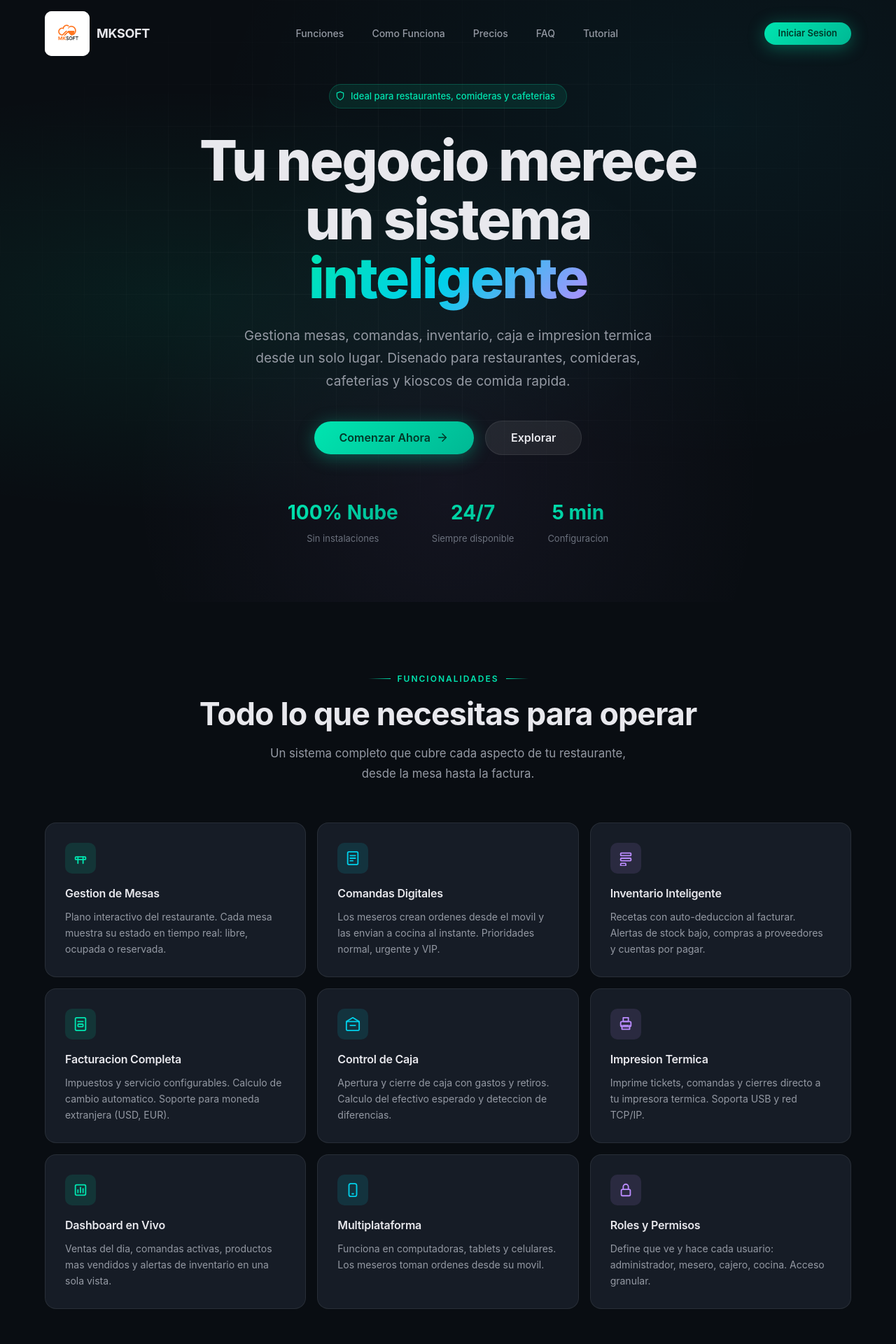
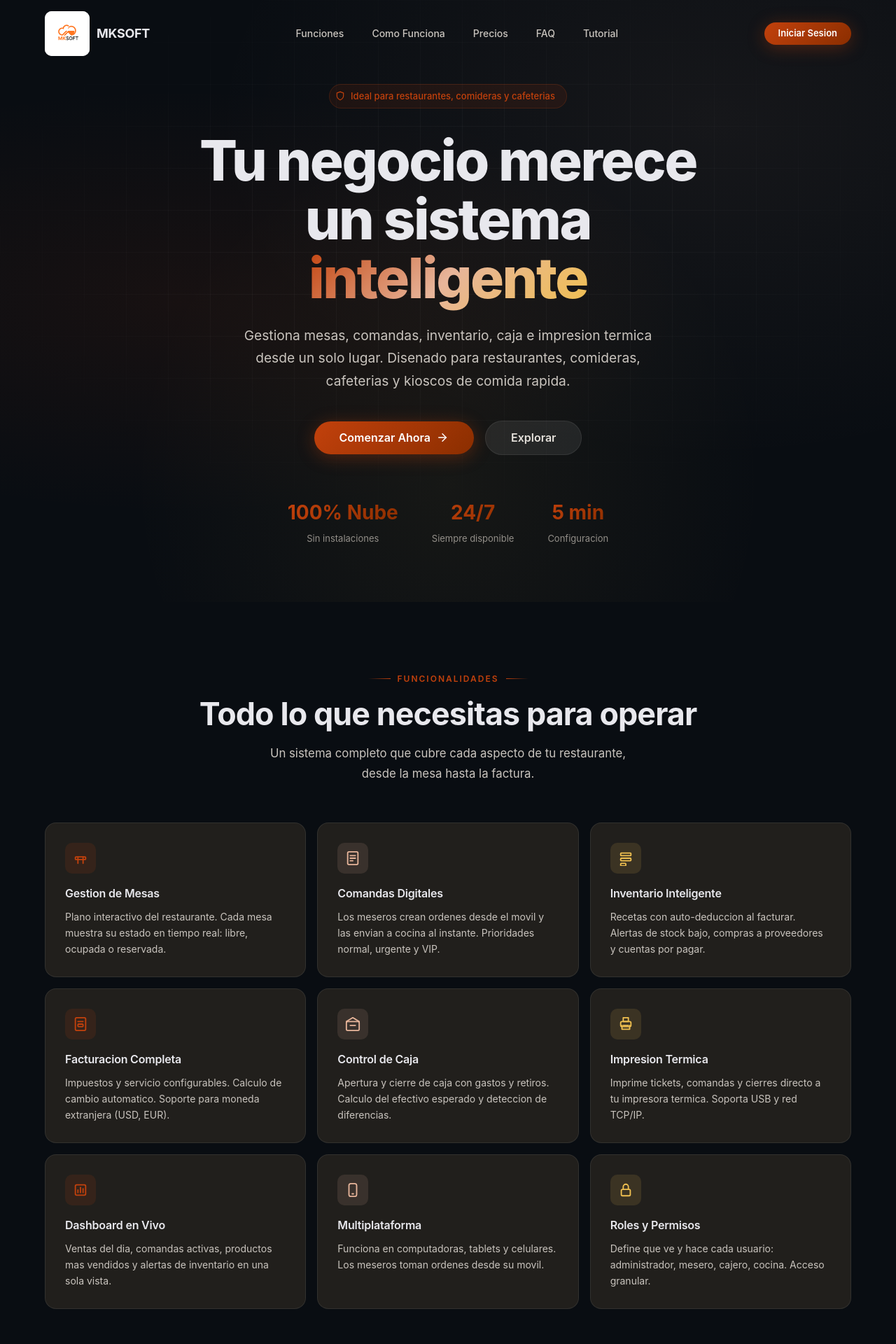
Before and after one commit to fernnwe/MKSOFT, a Django app: page / in a window 1280 px wide. Shown: the top 1920 px of the page at 70% size. Run offline with Django 5.2, Linux system fonts and the light colour scheme.

Commit message:
landing/login colores MD3 naranja #C2410C en vez de teal #00e5b0

```diff
--- a/templates/core/landing.html
+++ b/templates/core/landing.html
@@ -15,20 +15,20 @@ img,svg{max-width:100%;display:block}
 svg{fill:none;stroke:currentColor;stroke-width:2;stroke-linecap:round;stroke-linejoin:round;display:inline-block;vertical-align:middle}
 
 :root{
-  --accent:#00e5b0;
-  --accent-dim:#00b894;
-  --accent-glow:rgba(0,229,176,.35);
-  --secondary:#00d0ea;
-  --tertiary:#bb8cff;
-  --surface:#090d12;
-  --surface-elevated:#11161e;
-  --surface-card:#161c26;
-  --surface-card-hover:#1c2430;
+  --accent:#C2410C;
+  --accent-dim:#8B2E00;
+  --accent-glow:rgba(194,65,12,.35);
+  --secondary:#E7B59A;
+  --tertiary:#F0C050;
+  --surface:#14110D;
+  --surface-elevated:#1C1A18;
+  --surface-card:#211F1C;
+  --surface-card-hover:#2C2926;
   --border:rgba(255,255,255,.08);
   --border-hover:rgba(255,255,255,.15);
-  --text:#e8e8ed;
-  --text-secondary:#9499a3;
-  --text-tertiary:#6b717d;
+  --text:#E5E1DB;
+  --text-secondary:#C9C4BE;
+  --text-tertiary:#938F89;
   --radius:16px;
   --radius-sm:10px;
   --radius-full:100px;
@@ -43,7 +43,7 @@ svg{fill:none;stroke:currentColor;stroke-width:2;stroke-linecap:round;stroke-lin
 .nav.scrolled{background:rgba(9,13,18,.88);-webkit-backdrop-filter:blur(24px) saturate(1.4);backdrop-filter:blur(24px) saturate(1.4);border-bottom:1px solid var(--border);padding:10px 0}
 .nav-inner{display:flex;align-items:center;justify-content:space-between}
 .nav-logo{display:flex;align-items:center;gap:10px;font-size:18px;font-weight:700;letter-spacing:-.3px}
-.nav-logo-mark{width:36px;height:36px;border-radius:10px;background:linear-gradient(135deg,var(--accent),var(--accent-dim));display:flex;align-items:center;justify-content:center;font-size:16px;font-weight:800;color:#003828}
+.nav-logo-mark{width:36px;height:36px;border-radius:10px;background:linear-gradient(135deg,var(--accent),var(--accent-dim));display:flex;align-items:center;justify-content:center;font-size:16px;font-weight:800;color:#FFFFFF}
 .nav-links{display:flex;align-items:center;gap:4px;list-style:none}
 .nav-links a{padding:8px 18px;border-radius:var(--radius-full);font-size:14px;font-weight:500;color:var(--text-secondary);transition:all .2s}
 .nav-links a:hover{background:rgba(255,255,255,.06);color:var(--text)}
@@ -59,17 +59,17 @@ svg{fill:none;stroke:currentColor;stroke-width:2;stroke-linecap:round;stroke-lin
 /* Buttons */
 .btn{display:inline-flex;align-items:center;justify-content:center;gap:8px;padding:12px 28px;border-radius:var(--radius-full);font-size:15px;font-weight:600;cursor:pointer;transition:all .3s var(--ease);border:none;line-height:1.2}
 .btn svg{width:18px;height:18px}
-.btn-primary{background:linear-gradient(135deg,var(--accent),var(--accent-dim));color:#003828;box-shadow:0 4px 24px var(--accent-glow)}
+.btn-primary{background:linear-gradient(135deg,var(--accent),var(--accent-dim));color:#FFFFFF;box-shadow:0 4px 24px var(--accent-glow)}
 .btn-primary:hover{box-shadow:0 8px 40px var(--accent-glow);transform:translateY(-2px)}
 .btn-secondary{background:rgba(255,255,255,.08);color:var(--text);border:1px solid var(--border)}
 .btn-secondary:hover{background:rgba(255,255,255,.12);border-color:var(--border-hover);transform:translateY(-2px)}
 
 /* Hero */
 .hero{min-height:100vh;display:flex;align-items:center;position:relative;overflow:hidden;padding:120px 0 80px}
-.hero-bg{position:absolute;inset:0;background-image:radial-gradient(ellipse at 20% 50%,rgba(0,229,176,.08) 0%,transparent 50%),radial-gradient(ellipse at 80% 20%,rgba(0,208,234,.06) 0%,transparent 50%),radial-gradient(ellipse at 50% 80%,rgba(187,140,255,.06) 0%,transparent 50%);pointer-events:none}
+.hero-bg{position:absolute;inset:0;background-image:radial-gradient(ellipse at 20% 50%,rgba(194,65,12,.08) 0%,transparent 50%),radial-gradient(ellipse at 80% 20%,rgba(231,181,154,.06) 0%,transparent 50%),radial-gradient(ellipse at 50% 80%,rgba(240,192,80,.06) 0%,transparent 50%);pointer-events:none}
 .hero-grid{position:absolute;inset:0;background-image:linear-gradient(rgba(255,255,255,.03) 1px,transparent 1px),linear-gradient(90deg,rgba(255,255,255,.03) 1px,transparent 1px);background-size:60px 60px;mask-image:radial-gradient(ellipse 80% 70% at 50% 40%,#000 30%,transparent 70%);-webkit-mask-image:radial-gradient(ellipse 80% 70% at 50% 40%,#000 30%,transparent 70%)}
 .hero-content{position:relative;z-index:1;text-align:center;max-width:820px;margin:0 auto}
-.hero-badge{display:inline-flex;align-items:center;gap:8px;padding:6px 16px 6px 8px;border-radius:var(--radius-full);font-size:13px;font-weight:500;background:rgba(0,229,176,.1);border:1px solid rgba(0,229,176,.2);color:var(--accent);margin-bottom:32px}
+.hero-badge{display:inline-flex;align-items:center;gap:8px;padding:6px 16px 6px 8px;border-radius:var(--radius-full);font-size:13px;font-weight:500;background:rgba(194,65,12,.1);border:1px solid rgba(194,65,12,.2);color:var(--accent);margin-bottom:32px}
 .hero-badge svg{width:14px;height:14px}
 .hero-badge-dot{width:8px;height:8px;border-radius:50%;background:var(--accent);animation:pulse-dot 2s ease-in-out infinite}
 @keyframes pulse-dot{0%,100%{opacity:1}50%{opacity:.4}}
@@ -94,7 +94,7 @@ svg{fill:none;stroke:currentColor;stroke-width:2;stroke-linecap:round;stroke-lin
 .features-grid{display:grid;grid-template-columns:repeat(3,1fr);gap:16px}
 .feature-card{padding:28px;border-radius:var(--radius);background:var(--surface-card);border:1px solid var(--border);transition:all .4s var(--ease);position:relative;overflow:hidden}
 .feature-card::before{content:'';position:absolute;top:0;left:0;right:0;height:2px;background:linear-gradient(90deg,transparent,var(--accent),transparent);opacity:0;transition:opacity .4s}
-.feature-card:hover{background:var(--surface-card-hover);border-color:rgba(0,229,176,.2);transform:translateY(-4px)}
+.feature-card:hover{background:var(--surface-card-hover);border-color:rgba(194,65,12,.2);transform:translateY(-4px)}
 .feature-card:hover::before{opacity:1}
 .feature-icon{width:44px;height:44px;border-radius:var(--radius-sm);display:flex;align-items:center;justify-content:center;margin-bottom:16px}
 .feature-icon svg{width:22px;height:22px}
@@ -108,14 +108,14 @@ svg{fill:none;stroke:currentColor;stroke-width:2;stroke-linecap:round;stroke-lin
 .steps-grid{display:grid;grid-template-columns:repeat(3,1fr);gap:40px;position:relative;counter-reset:step}
 .steps-grid::before{content:'';position:absolute;top:38px;left:calc(16.66% + 20px);right:calc(16.66% + 20px);height:2px;background:linear-gradient(90deg,transparent,var(--border),transparent)}
 .step{text-align:center}
-.step-num{width:76px;height:76px;margin:0 auto 20px;border-radius:50%;display:flex;align-items:center;justify-content:center;font-size:22px;font-weight:700;position:relative;z-index:1;background:linear-gradient(135deg,rgba(0,229,176,.12),rgba(0,229,176,.05));border:2px solid rgba(0,229,176,.3);color:var(--accent)}
+.step-num{width:76px;height:76px;margin:0 auto 20px;border-radius:50%;display:flex;align-items:center;justify-content:center;font-size:22px;font-weight:700;position:relative;z-index:1;background:linear-gradient(135deg,rgba(194,65,12,.12),rgba(194,65,12,.05));border:2px solid rgba(194,65,12,.3);color:var(--accent)}
 .step h3{font-size:17px;font-weight:600;margin:0 0 8px}
 .step p{font-size:14px;color:var(--text-secondary);line-height:1.6;margin:0;max-width:280px;margin:0 auto}
 
 /* Pricing */
-.pricing-card{max-width:500px;width:100%;margin:0 auto;padding:40px 36px;border-radius:20px;background:linear-gradient(135deg,var(--surface-card),var(--surface-card-hover));border:1px solid rgba(0,229,176,.25);position:relative;text-align:center}
-.pricing-card::before{content:'';position:absolute;inset:-1px;border-radius:21px;background:linear-gradient(135deg,var(--accent),rgba(0,229,176,.1),var(--accent));z-index:-1;opacity:.5}
-.pricing-badge{position:absolute;top:-13px;left:50%;transform:translateX(-50%);padding:5px 20px;border-radius:var(--radius-full);background:linear-gradient(135deg,var(--accent),var(--accent-dim));color:#003828;font-size:11px;font-weight:700;text-transform:uppercase;letter-spacing:1px}
+.pricing-card{max-width:500px;width:100%;margin:0 auto;padding:40px 36px;border-radius:20px;background:linear-gradient(135deg,var(--surface-card),var(--surface-card-hover));border:1px solid rgba(194,65,12,.25);position:relative;text-align:center}
+.pricing-card::before{content:'';position:absolute;inset:-1px;border-radius:21px;background:linear-gradient(135deg,var(--accent),rgba(194,65,12,.1),var(--accent));z-index:-1;opacity:.5}
+.pricing-badge{position:absolute;top:-13px;left:50%;transform:translateX(-50%);padding:5px 20px;border-radius:var(--radius-full);background:linear-gradient(135deg,var(--accent),var(--accent-dim));color:#FFFFFF;font-size:11px;font-weight:700;text-transform:uppercase;letter-spacing:1px}
 .pricing-name{font-size:20px;font-weight:600;margin:0 0 8px}
 .pricing-desc{font-size:14px;color:var(--text-secondary);margin:0 0 24px}
 .pricing-price{font-size:44px;font-weight:800;letter-spacing:-.03em;margin-bottom:28px}
@@ -137,8 +137,8 @@ svg{fill:none;stroke:currentColor;stroke-width:2;stroke-linecap:round;stroke-lin
 .faq-a-inner{padding-bottom:20px;font-size:15px;line-height:1.7;color:var(--text-secondary)}
 
 /* CTA */
-.cta-section{background:linear-gradient(135deg,rgba(0,229,176,.04),rgba(0,208,234,.04),rgba(187,140,255,.04));border-radius:24px;padding:64px 48px;text-align:center;position:relative;overflow:hidden;border:1px solid var(--border)}
-.cta-glow{position:absolute;top:-60%;left:50%;transform:translateX(-50%);width:500px;height:500px;background:radial-gradient(circle,rgba(0,229,176,.1) 0%,transparent 70%);pointer-events:none}
+.cta-section{background:linear-gradient(135deg,rgba(194,65,12,.04),rgba(231,181,154,.04),rgba(240,192,80,.04));border-radius:24px;padding:64px 48px;text-align:center;position:relative;overflow:hidden;border:1px solid var(--border)}
+.cta-glow{position:absolute;top:-60%;left:50%;transform:translateX(-50%);width:500px;height:500px;background:radial-gradient(circle,rgba(194,65,12,.1) 0%,transparent 70%);pointer-events:none}
 .cta-section h2{font-size:clamp(1.8rem,3vw,2.5rem);font-weight:700;letter-spacing:-.02em;position:relative;margin:0 0 16px}
 .cta-section p{color:var(--text-secondary);max-width:480px;margin:0 auto 32px;position:relative;font-size:16px}
 
@@ -241,15 +241,15 @@ MKSOFT
 <h2 class="section-title">Todo lo que necesitas para operar</h2>
 <p class="section-sub">Un sistema completo que cubre cada aspecto de tu restaurante, desde la mesa hasta la factura.</p>
 <div class="features-grid">
-<div class="feature-card reveal"><div class="feature-icon" style="background:rgba(0,229,176,.12);color:var(--accent)"><svg viewBox="0 0 24 24"><rect x="4" y="10" width="16" height="4" rx="1"/><line x1="8" y1="20" x2="8" y2="10"/><line x1="16" y1="20" x2="16" y2="10"/></svg></div><h3>Gestion de Mesas</h3><p>Plano interactivo del restaurante. Cada mesa muestra su estado en tiempo real: libre, ocupada o reservada.</p></div>
-<div class="feature-card reveal"><div class="feature-icon" style="background:rgba(0,208,234,.12);color:var(--secondary)"><svg viewBox="0 0 24 24"><rect x="4" y="2" width="16" height="20" rx="2"/><line x1="8" y1="8" x2="16" y2="8"/><line x1="8" y1="12" x2="16" y2="12"/><line x1="8" y1="16" x2="12" y2="16"/></svg></div><h3>Comandas Digitales</h3><p>Los meseros crean ordenes desde el movil y las envian a cocina al instante. Prioridades normal, urgente y VIP.</p></div>
-<div class="feature-card reveal"><div class="feature-icon" style="background:rgba(187,140,255,.12);color:var(--tertiary)"><svg viewBox="0 0 24 24"><rect x="4" y="4" width="16" height="4" rx="1"/><rect x="4" y="12" width="16" height="4" rx="1"/><rect x="4" y="20" width="8" height="4" rx="1"/></svg></div><h3>Inventario Inteligente</h3><p>Recetas con auto-deduccion al facturar. Alertas de stock bajo, compras a proveedores y cuentas por pagar.</p></div>
-<div class="feature-card reveal"><div class="feature-icon" style="background:rgba(0,229,176,.12);color:var(--accent)"><svg viewBox="0 0 24 24"><rect x="4" y="2" width="16" height="20" rx="2"/><line x1="8" y1="8" x2="16" y2="8"/><rect x="8" y="12" width="8" height="4" rx="1"/></svg></div><h3>Facturacion Completa</h3><p>Impuestos y servicio configurables. Calculo de cambio automatico. Soporte para moneda extranjera (USD, EUR).</p></div>
-<div class="feature-card reveal"><div class="feature-icon" style="background:rgba(0,208,234,.12);color:var(--secondary)"><svg viewBox="0 0 24 24"><rect x="2" y="8" width="20" height="14" rx="2"/><path d="M2 8l10-6 10 6"/><line x1="8" y1="14" x2="16" y2="14"/></svg></div><h3>Control de Caja</h3><p>Apertura y cierre de caja con gastos y retiros. Calculo del efectivo esperado y deteccion de diferencias.</p></div>
-<div class="feature-card reveal"><div class="feature-icon" style="background:rgba(187,140,255,.12);color:var(--tertiary)"><svg viewBox="0 0 24 24"><rect x="4" y="8" width="16" height="8" rx="2"/><path d="M6 14v6h12v-6"/><rect x="8" y="2" width="8" height="6"/><line x1="8" y1="14" x2="16" y2="14"/></svg></div><h3>Impresion Termica</h3><p>Imprime tickets, comandas y cierres directo a tu impresora termica. Soporta USB y red TCP/IP.</p></div>
-<div class="feature-card reveal"><div class="feature-icon" style="background:rgba(0,229,176,.12);color:var(--accent)"><svg viewBox="0 0 24 24"><rect x="4" y="4" width="16" height="16" rx="2"/><line x1="8" y1="16" x2="8" y2="12"/><line x1="12" y1="16" x2="12" y2="8"/><line x1="16" y1="16" x2="16" y2="10"/></svg></div><h3>Dashboard en Vivo</h3><p>Ventas del dia, comandas activas, productos mas vendidos y alertas de inventario en una sola vista.</p></div>
-<div class="feature-card reveal"><div class="feature-icon" style="background:rgba(0,208,234,.12);color:var(--secondary)"><svg viewBox="0 0 24 24"><rect x="6" y="2" width="12" height="20" rx="3"/><line x1="11" y1="18" x2="13" y2="18"/></svg></div><h3>Multiplataforma</h3><p>Funciona en computadoras, tablets y celulares. Los meseros toman ordenes desde su movil.</p></div>
-<div class="feature-card reveal"><div class="feature-icon" style="background:rgba(187,140,255,.12);color:var(--tertiary)"><svg viewBox="0 0 24 24"><rect x="5" y="11" width="14" height="10" rx="2"/><path d="M8 11V7a4 4 0 0 1 8 0v4"/></svg></div><h3>Roles y Permisos</h3><p>Define que ve y hace cada usuario: administrador, mesero, cajero, cocina. Acceso granular.</p></div>
+<div class="feature-card reveal"><div class="feature-icon" style="background:rgba(194,65,12,.12);color:var(--accent)"><svg viewBox="0 0 24 24"><rect x="4" y="10" width="16" height="4" rx="1"/><line x1="8" y1="20" x2="8" y2="10"/><line x1="16" y1="20" x2="16" y2="10"/></svg></div><h3>Gestion de Mesas</h3><p>Plano interactivo del restaurante. Cada mesa muestra su estado en tiempo real: libre, ocupada o reservada.</p></div>
+<div class="feature-card reveal"><div class="feature-icon" style="background:rgba(231,181,154,.12);color:var(--secondary)"><svg viewBox="0 0 24 24"><rect x="4" y="2" width="16" height="20" rx="2"/><line x1="8" y1="8" x2="16" y2="8"/><line x1="8" y1="12" x2="16" y2="12"/><line x1="8" y1="16" x2="12" y2="16"/></svg></div><h3>Comandas Digitales</h3><p>Los meseros crean ordenes desde el movil y las envian a cocina al instante. Prioridades normal, urgente y VIP.</p></div>
+<div class="feature-card reveal"><div class="feature-icon" style="background:rgba(240,192,80,.12);color:var(--tertiary)"><svg viewBox="0 0 24 24"><rect x="4" y="4" width="16" height="4" rx="1"/><rect x="4" y="12" width="16" height="4" rx="1"/><rect x="4" y="20" width="8" height="4" rx="1"/></svg></div><h3>Inventario Inteligente</h3><p>Recetas con auto-deduccion al facturar. Alertas de stock bajo, compras a proveedores y cuentas por pagar.</p></div>
+<div class="feature-card reveal"><div class="feature-icon" style="background:rgba(194,65,12,.12);color:var(--accent)"><svg viewBox="0 0 24 24"><rect x="4" y="2" width="16" height="20" rx="2"/><line x1="8" y1="8" x2="16" y2="8"/><rect x="8" y="12" width="8" height="4" rx="1"/></svg></div><h3>Facturacion Completa</h3><p>Impuestos y servicio configurables. Calculo de cambio automatico. Soporte para moneda extranjera (USD, EUR).</p></div>
+<div class="feature-card reveal"><div class="feature-icon" style="background:rgba(231,181,154,.12);color:var(--secondary)"><svg viewBox="0 0 24 24"><rect x="2" y="8" width="20" height="14" rx="2"/><path d="M2 8l10-6 10 6"/><line x1="8" y1="14" x2="16" y2="14"/></svg></div><h3>Control de Caja</h3><p>Apertura y cierre de caja con gastos y retiros. Calculo del efectivo esperado y deteccion de diferencias.</p></div>
+<div class="feature-card reveal"><div class="feature-icon" style="background:rgba(240,192,80,.12);color:var(--tertiary)"><svg viewBox="0 0 24 24"><rect x="4" y="8" width="16" height="8" rx="2"/><path d="M6 14v6h12v-6"/><rect x="8" y="2" width="8" height="6"/><line x1="8" y1="14" x2="16" y2="14"/></svg></div><h3>Impresion Termica</h3><p>Imprime tickets, comandas y cierres directo a tu impresora termica. Soporta USB y red TCP/IP.</p></div>
+<div class="feature-card reveal"><div class="feature-icon" style="background:rgba(194,65,12,.12);color:var(--accent)"><svg viewBox="0 0 24 24"><rect x="4" y="4" width="16" height="16" rx="2"/><line x1="8" y1="16" x2="8" y2="12"/><line x1="12" y1="16" x2="12" y2="8"/><line x1="16" y1="16" x2="16" y2="10"/></svg></div><h3>Dashboard en Vivo</h3><p>Ventas del dia, comandas activas, productos mas vendidos y alertas de inventario en una sola vista.</p></div>
+<div class="feature-card reveal"><div class="feature-icon" style="background:rgba(231,181,154,.12);color:var(--secondary)"><svg viewBox="0 0 24 24"><rect x="6" y="2" width="12" height="20" rx="3"/><line x1="11" y1="18" x2="13" y2="18"/></svg></div><h3>Multiplataforma</h3><p>Funciona en computadoras, tablets y celulares. Los meseros toman ordenes desde su movil.</p></div>
+<div class="feature-card reveal"><div class="feature-icon" style="background:rgba(240,192,80,.12);color:var(--tertiary)"><svg viewBox="0 0 24 24"><rect x="5" y="11" width="14" height="10" rx="2"/><path d="M8 11V7a4 4 0 0 1 8 0v4"/></svg></div><h3>Roles y Permisos</h3><p>Define que ve y hace cada usuario: administrador, mesero, cajero, cocina. Acceso granular.</p></div>
 </div>
 </div>
 </section>
@@ -346,7 +346,7 @@ MKSOFT
 <div class="footer-grid">
 <div class="footer-brand">
 <div style="display:flex;align-items:center;gap:10px;font-size:17px;font-weight:700">
-<div style="width:32px;height:32px;border-radius:8px;background:linear-gradient(135deg,var(--accent),var(--accent-dim));display:flex;align-items:center;justify-content:center;font-size:14px;font-weight:800;color:#003828">M</div>
+<div style="width:32px;height:32px;border-radius:8px;background:linear-gradient(135deg,var(--accent),var(--accent-dim));display:flex;align-items:center;justify-content:center;font-size:14px;font-weight:800;color:#FFFFFF">M</div>
 MKSOFT
 </div>
 <p>Sistema de gestion integral para restaurantes. Moderno, seguro y facil de usar.</p>
```
Also changed, not shown: templates/core/login.html (+14 -14 lines), templates/core/login_cliente.html (+9 -9 lines).
